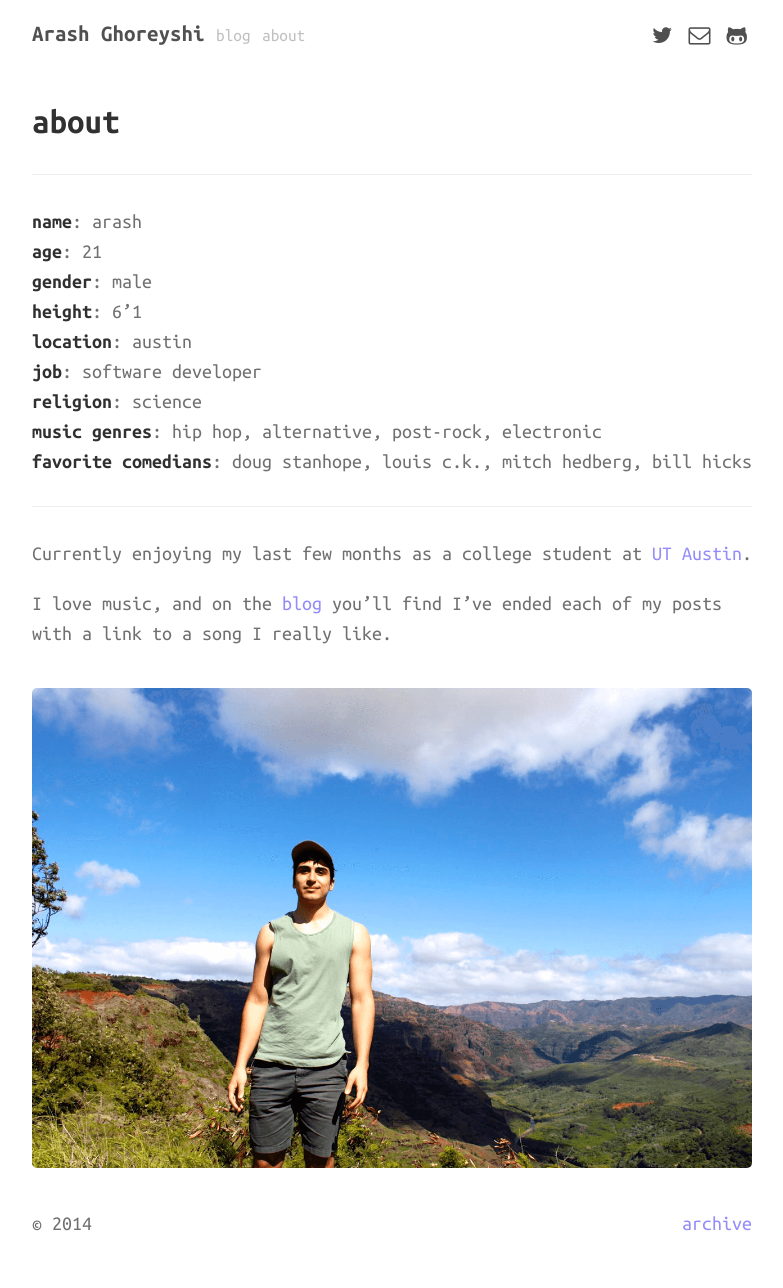
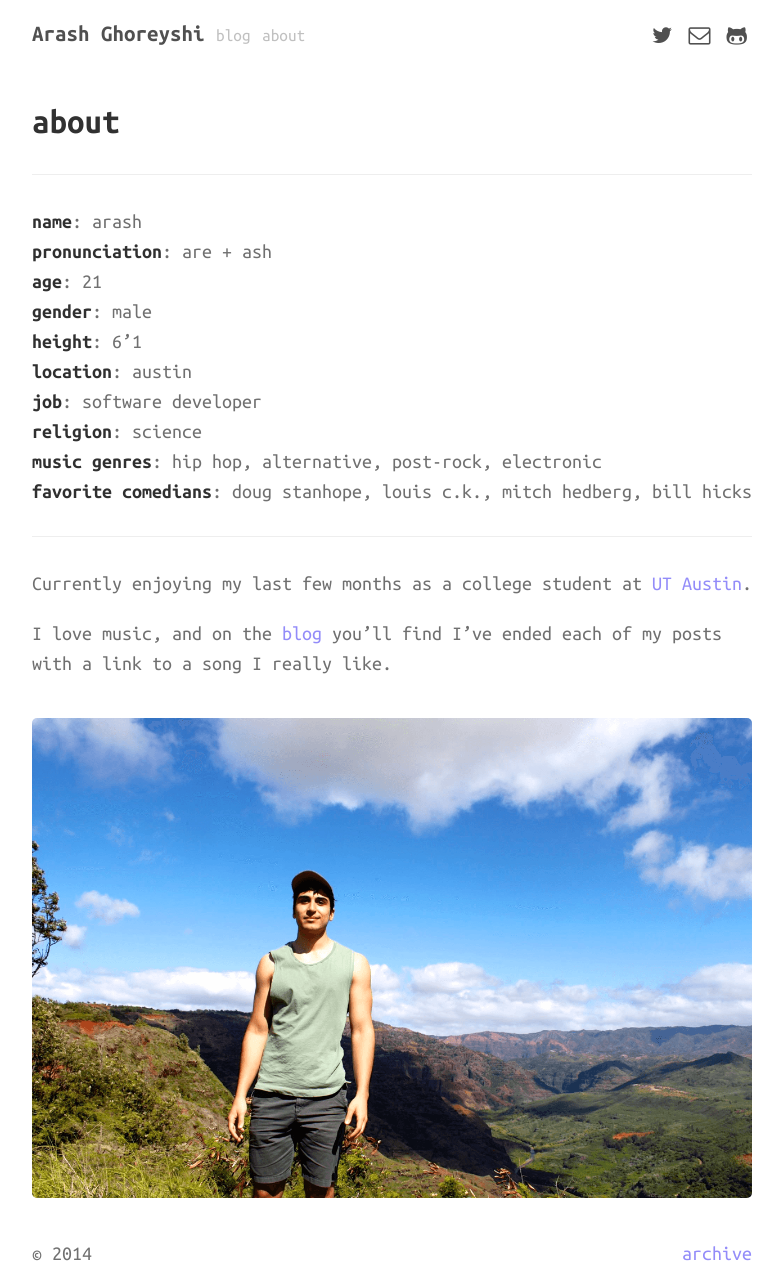
Before and after one commit to greyshi/greyshi.github.io, a Jekyll site: the page built from about/index.md, in a window 1280 px wide. Shown: the whole page, without its empty margins (248-1031 px from the left). Built offline with Jekyll 4.4.1, drawn with Linux system fonts in a browser that asks for light colours; nearby versions of some CDN libraries; Markdown is read by kramdown in place of the engine named in the settings; before the commit the page ends 1258 px from its top, so only the background shows below that.

Commit message:
Add pronunciation field to about page

```diff
--- a/about/index.md
+++ b/about/index.md
@@ -8,6 +8,7 @@ title: about
 ---
 
 **name**: arash
+**pronunciation**: are + ash
 **age**: 21
 **gender**: male
 **height**: 6'1
```
